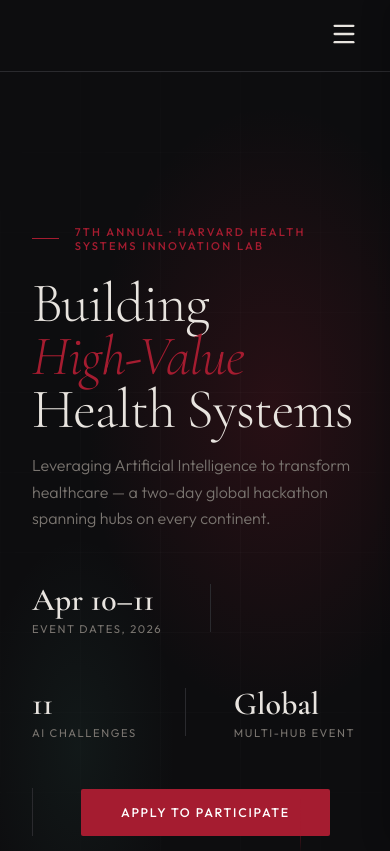
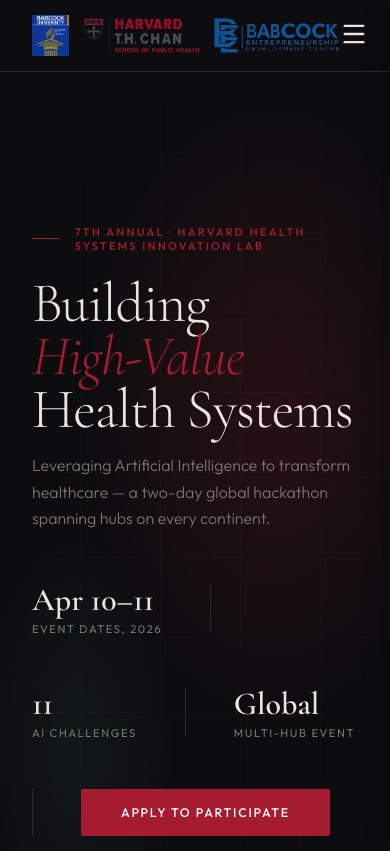
Before and after one commit to Kachi-Obata/HSILHackathon2026, a React (Vite) app: page / in a window 390 px wide. Shown: the top 851 px of the page. Built offline with nearby package versions, Linux system fonts and the light colour scheme.

Commit message:
fixed port listening issue for mobile viewing, increased size of logos, added in logos on mobile nav as well as hamburger card

```diff
--- a/src/HSILHackathon.jsx
+++ b/src/HSILHackathon.jsx
@@ -49,6 +49,9 @@
   .nav-logo span { color: var(--crimson); }
   .nav-logos { display: flex; gap: 1.5rem; align-items: center; }
   .nav-logos img { height: 32px; width: auto; object-fit: contain; }
+  .nav-logo-babcock { height: 70px !important; }
+  .nav-logo-thchan { height: 60px !important; }
+  .nav-logo-bedc { height: 60px !important; }
   .nav-links { display: flex; gap: 2.5rem; align-items: center; }
   .nav-links a {
     font-size: 0.78rem; font-weight: 500;
@@ -87,6 +90,20 @@
   .mobile-menu-card .nav-cta {
     margin-top: 2rem; text-align: center; border-radius: 4px; padding: 1rem !important;
   }
+  .mobile-menu-logos {
+    margin-top: auto;
+    padding-top: 1.25rem;
+    border-top: 1px solid rgba(0,0,0,0.1);
+    display: flex;
+    justify-content: center;
+    align-items: center;
+    gap: 1rem;
+    flex-wrap: wrap;
+  }
+  .mobile-menu-logos img { width: auto; object-fit: contain; }
+  .mobile-menu-logo-babcock { height: 36px; }
+  .mobile-menu-logo-thchan { height: 32px; }
+  .mobile-menu-logo-bedc { height: 32px; }
 
   .hero {
     min-height: 100vh;
@@ -244,6 +261,12 @@
   .program-event p { font-size: 0.78rem; color: var(--muted); line-height: 1.5; }
 
   .judging-table { width: 100%; border-collapse: collapse; margin-top: 2.5rem; font-size: 0.83rem; }
+  .judging-table-wrap {
+    width: 100%;
+    overflow-x: auto;
+    -webkit-overflow-scrolling: touch;
+  }
+  .judging-table { min-width: 720px; }
   .judging-table th { text-align: left; padding: 1rem 1.5rem; font-size: 0.65rem; letter-spacing: 0.15em; text-transform: uppercase; color: var(--muted); border-bottom: 1px solid var(--border); font-weight: 500; }
   .judging-table td { padding: 1.2rem 1.5rem; border-bottom: 1px solid rgba(42,42,46,0.5); vertical-align: top; line-height: 1.5; }
   .judging-table tr:hover td { background: rgba(165,28,48,0.03); }
@@ -294,6 +317,7 @@
   .footer-links { display: flex; gap: 2rem; }
   .footer-links a { font-size: 0.72rem; color: var(--muted); text-decoration: none; transition: color 0.2s; }
   .footer-links a:hover { color: var(--text); }
+  .footer-powered-logo { width: auto; object-fit: contain; }
 
   .badge { display: inline-flex; align-items: center; gap: 0.4rem; font-size: 0.68rem; font-weight: 500; letter-spacing: 0.1em; text-transform: uppercase; background: rgba(165,28,48,0.12); color: var(--crimson); padding: 0.3rem 0.8rem; border-radius: 2px; border: 1px solid rgba(165,28,48,0.2); }
   .badge.teal { background: rgba(74,158,138,0.1); color: var(--accent); border-color: rgba(74,158,138,0.2); }
@@ -388,7 +412,10 @@
     .timeline::before { display: none; }
     .footer { grid-template-columns: 1fr; gap: 2rem; }
     .nav-links { display: none; }
-    .nav-logos { display: none; }
+    .nav-logos { display: flex; gap: 0.9rem; }
+    .nav-logo-babcock { height: 42px !important; }
+    .nav-logo-thchan { height: 36px !important; }
+    .nav-logo-bedc { height: 36px !important; }
     .mobile-nav-toggle { display: block; }
     .closed-info-grid { grid-template-columns: 1fr; }
     .closed-info-section { padding: 4rem 2rem; }
@@ -470,6 +497,12 @@
   { icon: Lightbulb, title: "No Prototype Required", desc: "Concept-stage ideas are fully welcome. Judges assess the clarity and potential of your idea, not the completeness of a prototype." },
   { icon: BrainCircuit, title: "AI-Focused Solutions", desc: "All solutions should meaningfully leverage AI. Ethical considerations around bias, privacy, and equity must be addressed." },
 ];
+
+const footerLogoHeights = {
+  babcock: 98,
+  thChan: 48,
+  bedc: 48,
+};
 
 function ApplicationsClosed({ onBack }) {
   return (
@@ -567,9 +600,9 @@
         <nav className="nav">
           <div style={{ display: "flex", gap: "2rem", alignItems: "center" }}>
             <div className="nav-logos">
-              <img src="/images/logos/BabcockUni-logo.png" alt="Babcock" style={{ height: "70px" }} />
-              <img src="/images/logos/TH-Chan-logo.png" alt="Harvard TH Chan" style={{ height: "60px" }} />
-              <img src="/images/logos/BEDC-logo.png" alt="BEDC" style={{ height: "60px" }} />
+              <img src="/images/logos/BabcockUni-logo.png" alt="Babcock" className="nav-logo-babcock" />
+              <img src="/images/logos/TH-Chan-logo.png" alt="Harvard TH Chan" className="nav-logo-thchan" />
+              <img src="/images/logos/BEDC-logo.png" alt="BEDC" className="nav-logo-bedc" />
             </div>
           </div>
           <div className="nav-links">
@@ -597,6 +630,11 @@
           <a onClick={() => scrollTo("judging")}>Judging</a>
           <a onClick={() => scrollTo("sponsors")}>Sponsors</a>
           <a className="nav-cta" onClick={() => { setIsMobileMenuOpen(false); setShowClosed(true); }}>Apply Now</a>
+          <div className="mobile-menu-logos">
+            <img src="/images/logos/BabcockUni-logo.png" alt="Babcock" className="mobile-menu-logo-babcock" />
+            <img src="/images/logos/TH-Chan-logo.png" alt="Harvard TH Chan" className="mobile-menu-logo-thchan" />
+            <img src="/images/logos/BEDC-logo.png" alt="BEDC" className="mobile-menu-logo-bedc" />
+          </div>
         </div>
 
         {/* HERO */}
@@ -759,6 +797,7 @@
           <div className="section-label">Judging</div>
           <h2 className="section-title">How We Score<br /><em>Your Innovation</em></h2>
           <p className="section-body">A panel of 3–5 local judges with clinical, technical, and business expertise evaluates all pitches on Day 2. Total: 30 points.</p>
+          <div className="judging-table-wrap">
             <table className="judging-table">
               <thead>
                 <tr>
@@ -781,6 +820,7 @@
                 </tr>
               </tbody>
             </table>
+          </div>
         </section>
 
         {/* PITCH */}
@@ -913,9 +953,9 @@
           <div style={{ gridColumn: "1 / -1", textAlign: "center", marginTop: "2rem", paddingBottom: "2rem" }}>
             <p style={{ fontSize: "0.65rem", letterSpacing: "0.2em", textTransform: "uppercase", color: "var(--muted)", marginBottom: "1.5rem" }}>Powered By</p>
             <div style={{ display: "flex", justifyContent: "center", gap: "4rem", alignItems: "center", flexWrap: "wrap", background: "white", padding: "2rem", borderRadius: "8px" }}>
-              <img src="/images/logos/BabcockUni-logo.png" alt="Babcock University" style={{ height: "48px", objectFit: "contain" }} />
-              <img src="/images/logos/TH-Chan-logo.png" alt="Harvard TH Chan" style={{ height: "48px", objectFit: "contain" }} />
-              <img src="/images/logos/BEDC-logo.png" alt="BEDC" style={{ height: "48px", objectFit: "contain" }} />
+              <img src="/images/logos/BabcockUni-logo.png" alt="Babcock University" className="footer-powered-logo" style={{ height: `${footerLogoHeights.babcock}px` }} />
+              <img src="/images/logos/TH-Chan-logo.png" alt="Harvard TH Chan" className="footer-powered-logo" style={{ height: `${footerLogoHeights.thChan}px` }} />
+              <img src="/images/logos/BEDC-logo.png" alt="BEDC" className="footer-powered-logo" style={{ height: `${footerLogoHeights.bedc}px` }} />
             </div>
           </div>
 
--- a/vite.config.js
+++ b/vite.config.js
@@ -3,4 +3,9 @@
 
 export default defineConfig({
   plugins: [react()],
+  server: {
+    host: true,
+    port: 3000,
+    strictPort: true,
+  },
 })
```
Also changed, not shown: 6 other files (tests, documents, lock files or other folders). Lines whose indentation alone changed are shown as unchanged.
